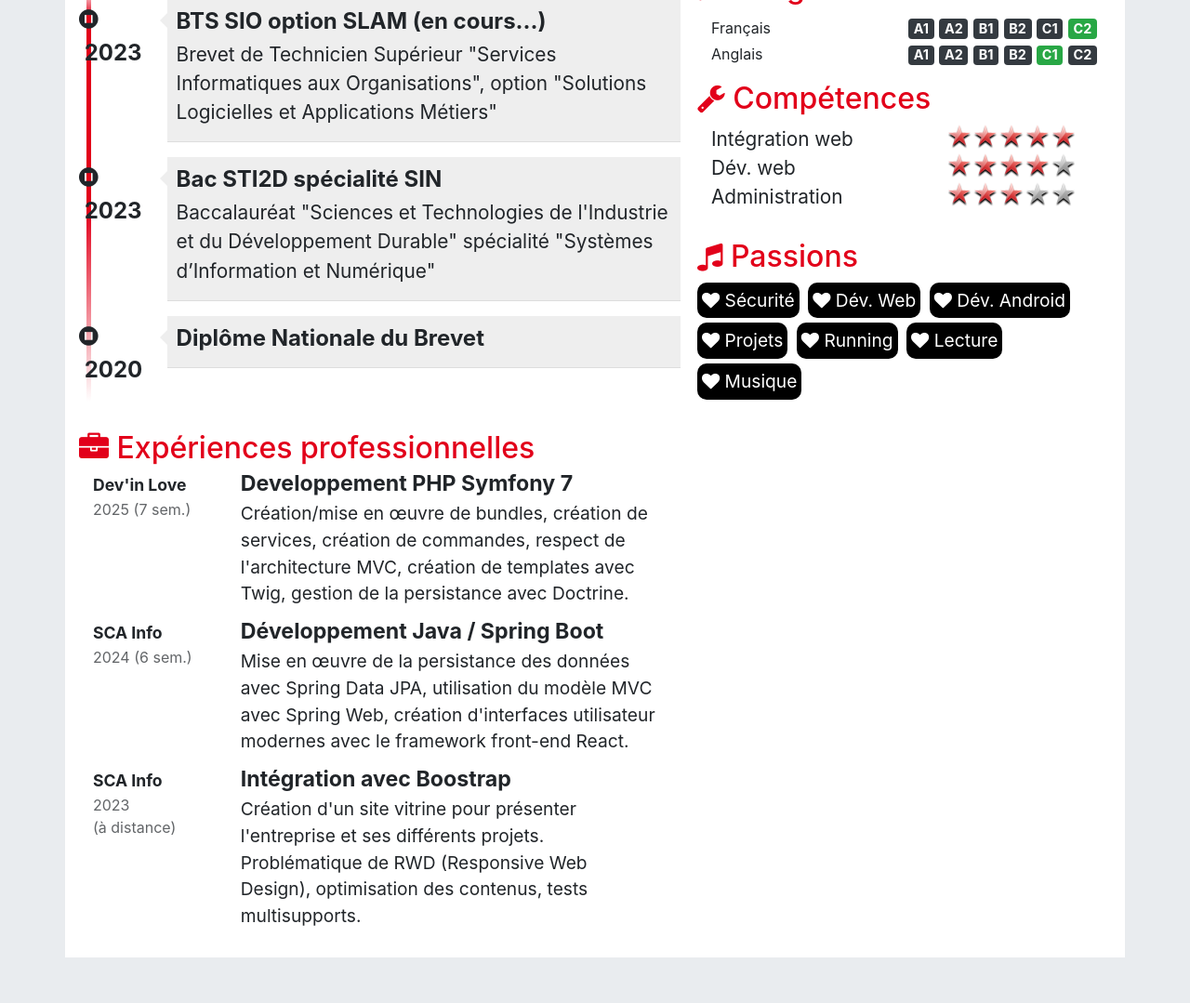
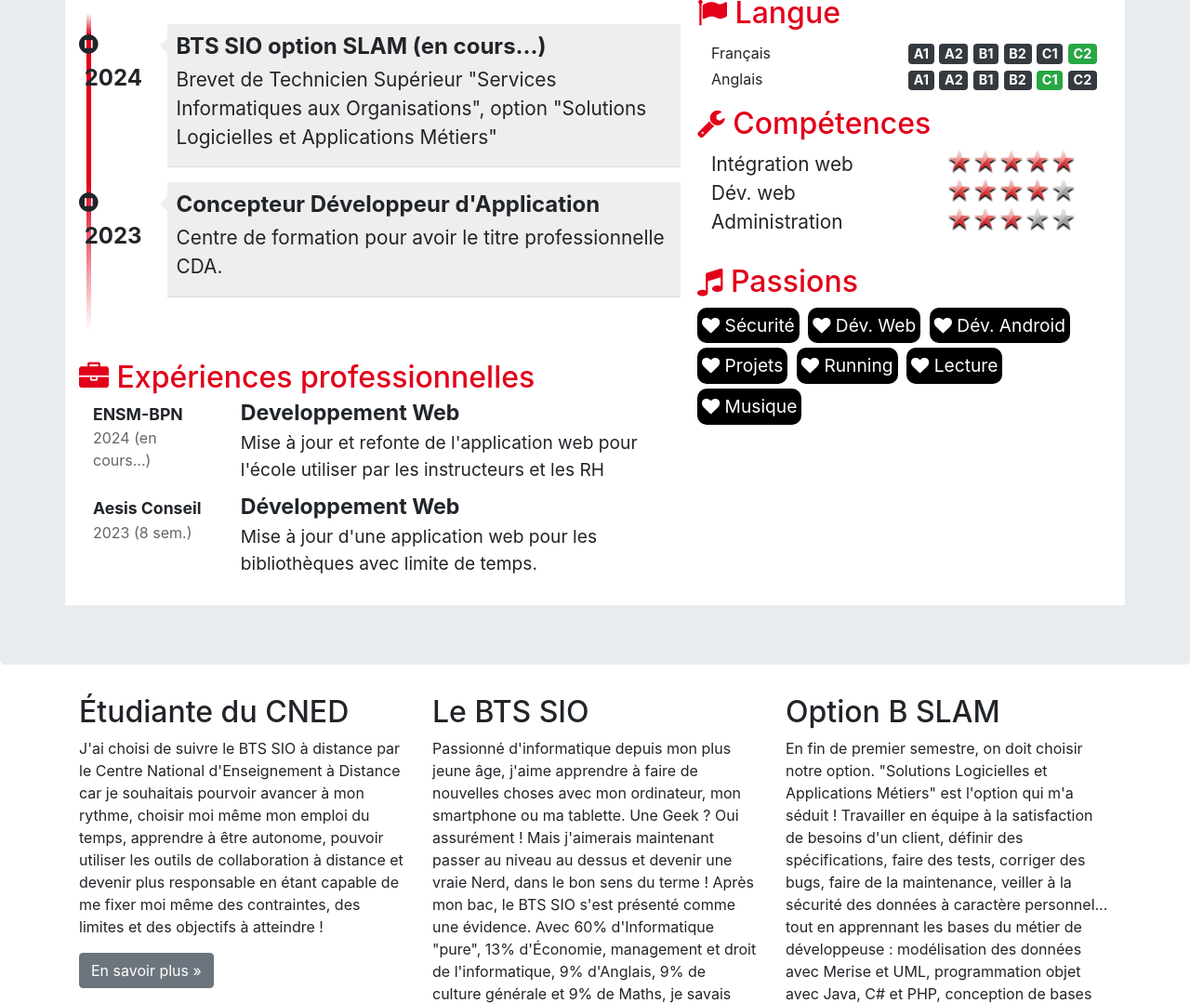
Before and after one commit to C1ach0/lyc, a plain HTML site: page pages/cv.html in a window 1280 px wide. Shown: the part 647-1726 px from the top of the page at 93% size. Drawn offline with nearby package versions, Linux system fonts and the light colour scheme.

Commit message:
info kawaii

```diff
--- a/pages/cv.html
+++ b/pages/cv.html
@@ -80,10 +80,11 @@
                 <div class="row cadreCV">
                     <div id="cv-entete" class="text-center">
                         <div id="cv-photo">
-                            <img src="../images/AmeliaPilou.jpg" alt="Ma photo d'identité">
+                            <img style="object-fit: cover; object-position: top;" src="https://maxence-bessi.com/_nuxt/avatar.DRWr4d1R.png" alt="Ma photo d'identité">
                         </div>
                         <div id="cv-intro">
-                            <h1>Bonjour, je m'appelle <span>Amélia</span> et voici mon CV</h1>
+                            <h1>Maxence, Développeur Full Stack</h1>
+                            <a style="font-size: large; font-weight: 600; color: red;" href="https://maxence-bessi.com" target="_blank">maxence-bessi.com</a>
                         </div>
                     </div>
                 </div>
@@ -104,7 +105,7 @@
                             <ul id="parcours" class="clearfix">
                                 <li>
                                     <div class="date float-left">
-                                        <span class="fa fa-stop-circle"></span>&nbsp;2023
+                                        <span class="fa fa-stop-circle"></span>&nbsp;2024
                                     </div>
                                     <div class="details float-right">
                                         <h3>BTS SIO option SLAM (en cours...)</h3>
@@ -118,19 +119,8 @@
                                         <span class="fa fa-stop-circle"></span>&nbsp;2023
                                     </div>
                                     <div class="details float-right">
-                                        <h3>Bac STI2D spécialité SIN</h3>
-                                        <p>Baccalauréat "Sciences et Technologies de l'Industrie et du
-                                            Développement Durable" spécialité "Systèmes d’Information et
-                                            Numérique"</p>
-                                    </div>
-                                </li>
-                                <li>
-                                    <div class="date float-left">
-                                        <span class="fa fa-stop-circle"></span>&nbsp;2020
-                                    </div>
-                                    <div class="details float-right">
-                                        <h3>Diplôme Nationale du Brevet</h3>
-                                        <p></p>
+                                        <h3>Concepteur Développeur d'Application</h3>
+                                        <p>Centre de formation pour avoir le titre professionnelle CDA.</p>
                                     </div>
                                 </li>
                             </ul>
@@ -139,40 +129,23 @@
                             <h2><span class="fa fa-briefcase"></span> Expériences professionnelles</h2>
                             <div class="experience clearfix">
                                 <div class="col-3">
-                                    <div class="lieu">Dev'in Love</div>
-                                    <div class="date">2025 (7 sem.)</div>
+                                    <div class="lieu">ENSM-BPN</div>
+                                    <div class="date">2024 (en cours...)</div>
                                 </div>
                                 <div class="col-9">
-                                    <div class="profession">Developpement PHP Symfony 7</div>
-                                    <div class="details">Création/mise en œuvre de bundles, création de services,
-                                        création de commandes, respect de l'architecture MVC, création de templates
-                                        avec Twig, gestion de la persistance avec Doctrine.
+                                    <div class="profession">Developpement Web</div>
+                                    <div class="details">Mise à jour et refonte de l'application web pour l'école utiliser par les instructeurs et les RH
                                     </div>
                                 </div>
                             </div>
                             <div class="experience clearfix">
                                 <div class="col-3">
-                                    <div class="lieu">SCA Info</div>
-                                    <div class="date">2024 (6 sem.)</div>
+                                    <div class="lieu">Aesis Conseil</div>
+                                    <div class="date">2023 (8 sem.)</div>
                                 </div>
                                 <div class="col-9">
-                                    <div class="profession">Développement Java / Spring Boot</div>
-                                    <div class="details">Mise en œuvre de la persistance des données avec Spring Data JPA,
-                                        utilisation du modèle MVC avec Spring Web, création d'interfaces utilisateur modernes
-                                        avec le framework front-end React.
-                                    </div>
-                                </div>
-                            </div>
-                            <div class="experience clearfix">
-                                <div class="col-3">
-                                    <div class="lieu">SCA Info</div>
-                                    <div class="date">2023<br>(à distance)</div>
-                                </div>
-                                <div class="col-9">
-                                    <div class="profession">Intégration avec Boostrap</div>
-                                    <div class="details">Création d'un site vitrine pour présenter l'entreprise et
-                                        ses différents projets. Problématique de RWD (Responsive Web Design),
-                                        optimisation des contenus, tests multisupports.
+                                    <div class="profession">Développement Web</div>
+                                    <div class="details">Mise à jour d'une application web pour les bibliothèques avec limite de temps.
                                     </div>
                                 </div>
                             </div>
@@ -184,28 +157,28 @@
                             <h2><span class="fa fa-user"></span> Me contacter</h2>
                             <div class="meContacter">
                                 <div class="details float-left">
-                                    <a href="mailto:amelia.pilou@gmail.com?subject=Contact depuis le CV en ligne" title="Mail de Amélia Pilou"><img class="contact-icon" src="../images/cv/mail-dreamstale47.png" alt="Icone de mail"> GMail.com</a></div>
+                                    <a href="mailto:contact@maxence-bessi.com?subject=Je ne répondrais pas" title="Mail de Amélia Pilou"><img class="contact-icon" src="../images/cv/mail-dreamstale47.png" alt="Icone de mail"> GMail.com</a></div>
                             </div>
                             <div class="meContacter">
-                                <div class="details float-left"> <a href="https://twitter.com/AmeliaPILOU" title="Lien vers la page Twitter de @AmeliaPilou"><img class="contact-icon" src="../images/cv/twitter-dreamstale71.png" alt="Icone de Twitter"> Twitter </a></div>
+                                <div class="details float-left"> <a href="#" title="Lien vers la page Twitter de @AmeliaPilou"><img class="contact-icon" src="../images/cv/twitter-dreamstale71.png" alt="Icone de Twitter"> Twitter </a></div>
                             </div>
                             <div class="meContacter">
-                                <div class="details float-left"> <a href="http://fr.linkedin.com/in/ameliaPilou" title="Lien vers le profil LinkedIn de Amélia Pilou">
+                                <div class="details float-left"> <a href="#" title="Lien vers le profil LinkedIn de Amélia Pilou">
                                         <img class="contact-icon" src="../images/cv/linkedin-dreamstale45.png" alt="Icone de LinkedIn"> LinkedIn</a>
                                 </div>
                             </div>
                             <div class="meContacter">
-                                <div class="details float-left"> <a href="https://github.com/AmeliaPilou/" title="Lien vers le profil GitHub d'Amélia Pilou">
+                                <div class="details float-left"> <a href="#" title="Lien vers le profil GitHub d'Amélia Pilou">
                                         <img class="contact-icon" src="../images/cv/github2-dreamstale35.png" alt="Icone de GitHub"> GitHub</a>
                                 </div>
                             </div>
                             <div class="meContacter">
-                                <div class="details float-left"> <a href="skype:ameliapilou?userinfo" title="Lien vers le profil Skype d'Amélia Pilou">
+                                <div class="details float-left"> <a href="#" title="Lien vers le profil Skype d'Amélia Pilou">
                                         <img class="contact-icon" src="../images/cv/skype-dreamstale61.png" alt="Icone de Skype"> Skype</a>
                                 </div>
                             </div>
                             <div class="meContacter">
-                                <div class="details float-left"> <a href="https://instagram.com/AmeliaPilou" title="Lien vers le profil Instagram d'Amélia Pilou">
+                                <div class="details float-left"> <a href="#" title="Lien vers le profil Instagram d'Amélia Pilou">
                                         <img class="contact-icon" src="../images/cv/instagram-dreamstale43.png" alt="Icone de Instagram"> Instagram</a>
                                 </div>
                             </div>
```
Also changed, not shown: index.html (+1 -1 lines).
